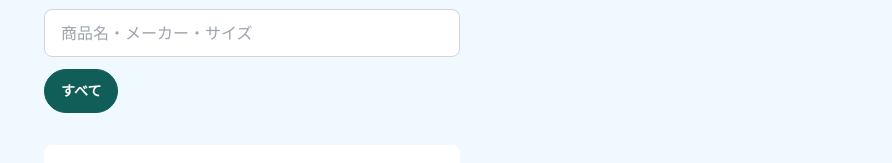
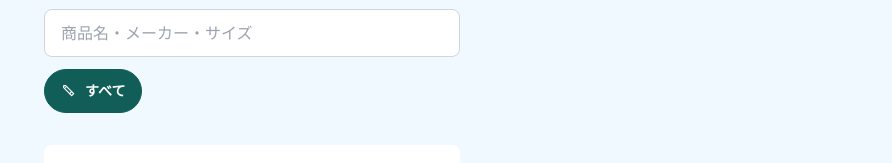
Before and after one commit to 202510-aw-yamaki/pocket-maker-note, a React (Vite) app: page / in a window 1280 px wide. Shown: the part 161-324 px from the top of the page, without its empty margins (388-1280 px from the left). Built offline with nearby package versions, Linux system fonts and the light colour scheme.

Commit message:
feat: カテゴリアイコンを一覧に表示

```diff
--- a/src/components/CategoryFilter.tsx
+++ b/src/components/CategoryFilter.tsx
@@ -1,5 +1,13 @@
+import CategoryIcon from "./CategoryIcon";
+import type { CategoryIconKey } from "../types/CategoryIconKey";
+
+export type CategoryFilterOption = {
+  name: string;
+  iconKey?: CategoryIconKey;
+};
+
 type CategoryFilterProps = {
-  categories: string[];
+  categories: CategoryFilterOption[];
   selectedCategory: string;
   onSelect: (category: string) => void;
 };
@@ -11,26 +19,33 @@ export default function CategoryFilter({
   selectedCategory,
   onSelect
 }: CategoryFilterProps) {
-  const categoryOptions = [allCategory, ...categories];
+  const categoryOptions: CategoryFilterOption[] = [
+    {
+      name: allCategory,
+      iconKey: "seasoning-other"
+    },
+    ...categories
+  ];
 
   return (
     <div aria-label="カテゴリー絞り込み" className="overflow-x-auto pb-1">
       <div className="flex min-w-max gap-2">
         {categoryOptions.map((category) => {
-          const isSelected = category === selectedCategory;
+          const isSelected = category.name === selectedCategory;
 
           return (
             <button
-              key={category}
+              key={category.name}
               type="button"
-              onClick={() => onSelect(category)}
-              className={`min-h-11 rounded-full border px-4 text-sm font-bold transition ${
+              onClick={() => onSelect(category.name)}
+              className={`inline-flex min-h-11 items-center gap-2 rounded-full border px-4 text-sm font-bold transition ${
                 isSelected
                   ? "border-teal-800 bg-teal-800 text-white"
                   : "border-gray-300 bg-white text-gray-700"
               }`}
             >
-              {category}
+              <CategoryIcon iconKey={category.iconKey} className="h-4 w-4" />
+              <span>{category.name}</span>
             </button>
           );
         })}
--- /dev/null
+++ b/src/components/CategoryIcon.tsx
@@ -0,0 +1,120 @@
+import { defaultCategoryIconKey, isCategoryIconKey } from "../data/categoryIconTemplates";
+import type { CategoryIconKey } from "../types/CategoryIconKey";
+
+type CategoryIconProps = {
+  iconKey?: string;
+  className?: string;
+};
+
+const getIconKey = (iconKey: string | undefined): CategoryIconKey => {
+  return isCategoryIconKey(iconKey) ? iconKey : defaultCategoryIconKey;
+};
+
+const renderPath = (iconKey: CategoryIconKey) => {
+  switch (iconKey) {
+    case "soy-sauce":
+      return (
+        <>
+          <path d="M9 3h6" />
+          <path d="M10 3v4l-2 3v9a2 2 0 0 0 2 2h4a2 2 0 0 0 2-2v-9l-2-3V3" />
+          <path d="M9 13h6" />
+          <path d="M11 16h2" />
+        </>
+      );
+    case "mayo-sauce":
+      return (
+        <>
+          <path d="M12 3c3 2 5 5 5 9 0 5-2 9-5 9s-5-4-5-9c0-4 2-7 5-9Z" />
+          <path d="M9 12h6" />
+          <path d="M10 15h4" />
+        </>
+      );
+    case "tube-condiment":
+      return (
+        <>
+          <path d="M7 5h10l-1 5H8L7 5Z" />
+          <path d="M8 10l2 10h4l2-10" />
+          <path d="M10 14h4" />
+          <path d="M11 17h2" />
+        </>
+      );
+    case "dashi-powder":
+      return (
+        <>
+          <path d="M8 5h8" />
+          <path d="M7 8h10l-1 12H8L7 8Z" />
+          <path d="M9 12h6" />
+          <path d="M10 16h4" />
+        </>
+      );
+    case "miso-paste":
+      return (
+        <>
+          <path d="M6 9h12l-1 10a2 2 0 0 1-2 2H9a2 2 0 0 1-2-2L6 9Z" />
+          <path d="M8 6h8l2 3H6l2-3Z" />
+          <path d="M9 13h6" />
+        </>
+      );
+    case "vinegar-sauce":
+      return (
+        <>
+          <path d="M10 3h4v5l3 5v5a3 3 0 0 1-3 3h-4a3 3 0 0 1-3-3v-5l3-5V3Z" />
+          <path d="M9 14h6" />
+          <path d="M11 6h2" />
+        </>
+      );
+    case "oil":
+      return (
+        <>
+          <path d="M12 3c3 4 5 7 5 11a5 5 0 0 1-10 0c0-4 2-7 5-11Z" />
+          <path d="M10 15a2 2 0 0 0 2 2" />
+        </>
+      );
+    case "milk":
+      return (
+        <>
+          <path d="M8 7h8l1 13H7L8 7Z" />
+          <path d="M9 3h6l1 4H8l1-4Z" />
+          <path d="M9 12h6" />
+          <path d="M10 16h4" />
+        </>
+      );
+    case "drink":
+      return (
+        <>
+          <path d="M7 5h10l-1 15H8L7 5Z" />
+          <path d="M9 9h6" />
+          <path d="M10 2h5" />
+          <path d="M13 2l-1 3" />
+        </>
+      );
+    case "seasoning-other":
+      return (
+        <>
+          <path d="M4 7V4h3l12 12-3 3L4 7Z" />
+          <path d="M7 7h.01" />
+          <path d="M13 16l3-3" />
+        </>
+      );
+  }
+};
+
+export default function CategoryIcon({
+  iconKey,
+  className = "h-5 w-5"
+}: CategoryIconProps) {
+  return (
+    <svg
+      aria-hidden="true"
+      className={className}
+      fill="none"
+      stroke="currentColor"
+      strokeLinecap="round"
+      strokeLinejoin="round"
+      strokeWidth="1.8"
+      viewBox="0 0 24 24"
+    >
+      {renderPath(getIconKey(iconKey))}
+    </svg>
+  );
+}
--- a/src/components/ItemCard.tsx
+++ b/src/components/ItemCard.tsx
@@ -1,6 +1,8 @@
 import { useState } from "react";
+import { resolveCategoryIconKey } from "../data/categoryIconTemplates";
 import type { PocketItem } from "../types/PocketItem";
 import { sharePocketItem } from "../utils/sharePocketItem";
+import CategoryIcon from "./CategoryIcon";
 
 type ItemCardProps = {
   item: PocketItem;
@@ -18,6 +20,10 @@ const formatDate = (date: string) => {
 export default function ItemCard({ item, onSelect }: ItemCardProps) {
   const [shareLabel, setShareLabel] = useState("共有");
   const [isSharing, setIsSharing] = useState(false);
+  const categoryIconKey = resolveCategoryIconKey(
+    item.categoryName,
+    item.categoryIconKey
+  );
 
   const handleShare = async () => {
     setIsSharing(true);
@@ -85,7 +91,8 @@ export default function ItemCard({ item, onSelect }: ItemCardProps) {
             {item.productDetail}
           </p>
           <div className="flex flex-wrap gap-2 pt-1 text-xs font-semibold">
-            <span className="rounded-full bg-indigo-50 px-2 py-1 text-indigo-800">
+            <span className="inline-flex items-center gap-1 rounded-full bg-emerald-50 px-2 py-1 text-emerald-800">
+              <CategoryIcon iconKey={categoryIconKey} className="h-3.5 w-3.5" />
               {item.categoryName || "未分類"}
             </span>
             <span className="rounded-full bg-gray-100 px-2 py-1 text-gray-700">
--- a/src/pages/ItemDetailPage.tsx
+++ b/src/pages/ItemDetailPage.tsx
@@ -1,4 +1,6 @@
 import { useEffect, useState } from "react";
+import CategoryIcon from "../components/CategoryIcon";
+import { resolveCategoryIconKey } from "../data/categoryIconTemplates";
 import { getPocketItem } from "../db/pocketItemsDb";
 import type { PocketItem } from "../types/PocketItem";
 
@@ -27,6 +29,9 @@ export default function ItemDetailPage({
   const [isLoading, setIsLoading] = useState(true);
   const [isDeleting, setIsDeleting] = useState(false);
   const [errorMessage, setErrorMessage] = useState("");
+  const categoryIconKey = item
+    ? resolveCategoryIconKey(item.categoryName, item.categoryIconKey)
+    : undefined;
 
   useEffect(() => {
     const loadItem = async () => {
@@ -131,7 +136,13 @@ export default function ItemDetailPage({
                   <dt className="text-sm font-bold text-gray-500">
                     カテゴリー
                   </dt>
-                  <dd className="font-semibold">{item.categoryName}</dd>
+                  <dd className="mt-1 inline-flex items-center gap-2 rounded-full bg-emerald-50 px-3 py-1 font-semibold text-emerald-800">
+                    <CategoryIcon
+                      iconKey={categoryIconKey}
+                      className="h-5 w-5"
+                    />
+                    <span>{item.categoryName}</span>
+                  </dd>
                 </div>
                 <div>
                   <dt className="text-sm font-bold text-gray-500">
--- a/src/pages/ItemListPage.tsx
+++ b/src/pages/ItemListPage.tsx
@@ -1,7 +1,11 @@
 import { useEffect, useMemo, useState } from "react";
-import CategoryFilter, { allCategory } from "../components/CategoryFilter";
+import CategoryFilter, {
+  allCategory,
+  type CategoryFilterOption
+} from "../components/CategoryFilter";
 import ItemCard from "../components/ItemCard";
 import SearchBox from "../components/SearchBox";
+import { resolveCategoryIconKey } from "../data/categoryIconTemplates";
 import { listPocketItems, seedPocketItemsIfEmpty } from "../db/pocketItemsDb";
 import type { PocketItem } from "../types/PocketItem";
 
@@ -37,13 +41,24 @@ export default function ItemListPage({
     void loadItems();
   }, []);
 
-  const categories = useMemo(() => {
-    const categorySet = new Set(
-      items.map((item) => item.categoryName).filter(Boolean)
-    );
+  const categories = useMemo<CategoryFilterOption[]>(() => {
+    const categoryMap = new Map<string, CategoryFilterOption>();
 
-    return Array.from(categorySet).sort((current, next) =>
-      current.localeCompare(next, "ja")
+    items.forEach((item) => {
+      const categoryName = item.categoryName.trim();
+
+      if (!categoryName || categoryMap.has(categoryName)) {
+        return;
+      }
+
+      categoryMap.set(categoryName, {
+        name: categoryName,
+        iconKey: resolveCategoryIconKey(categoryName, item.categoryIconKey)
+      });
+    });
+
+    return Array.from(categoryMap.values()).sort((current, next) =>
+      current.name.localeCompare(next.name, "ja")
     );
   }, [items]);
 
```
